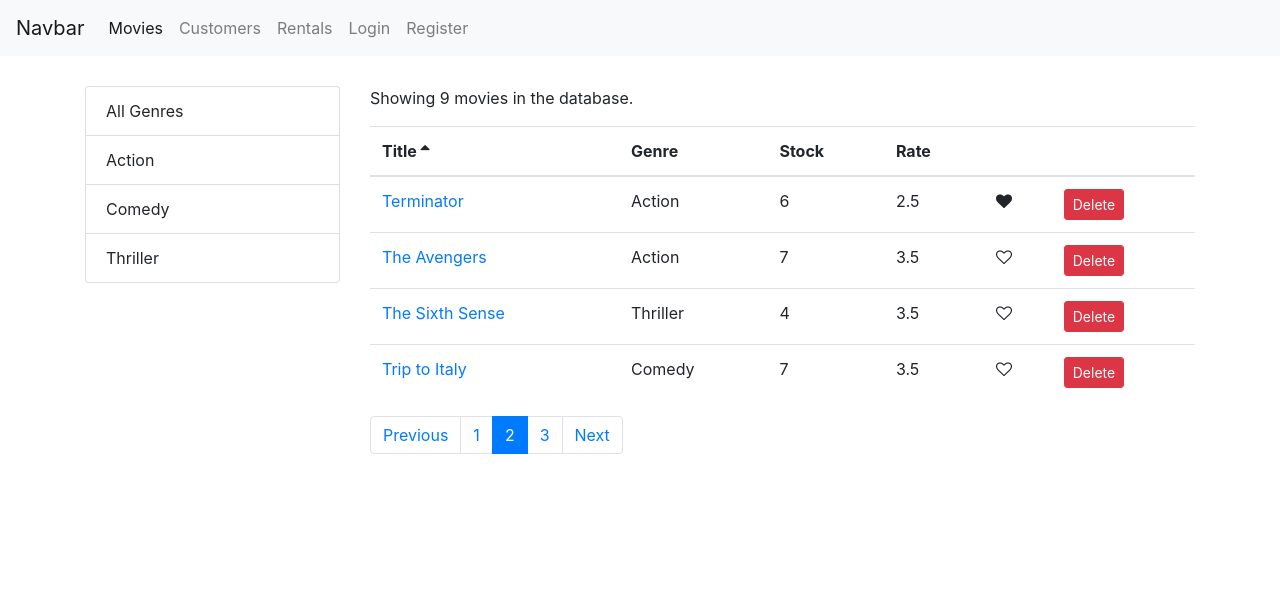
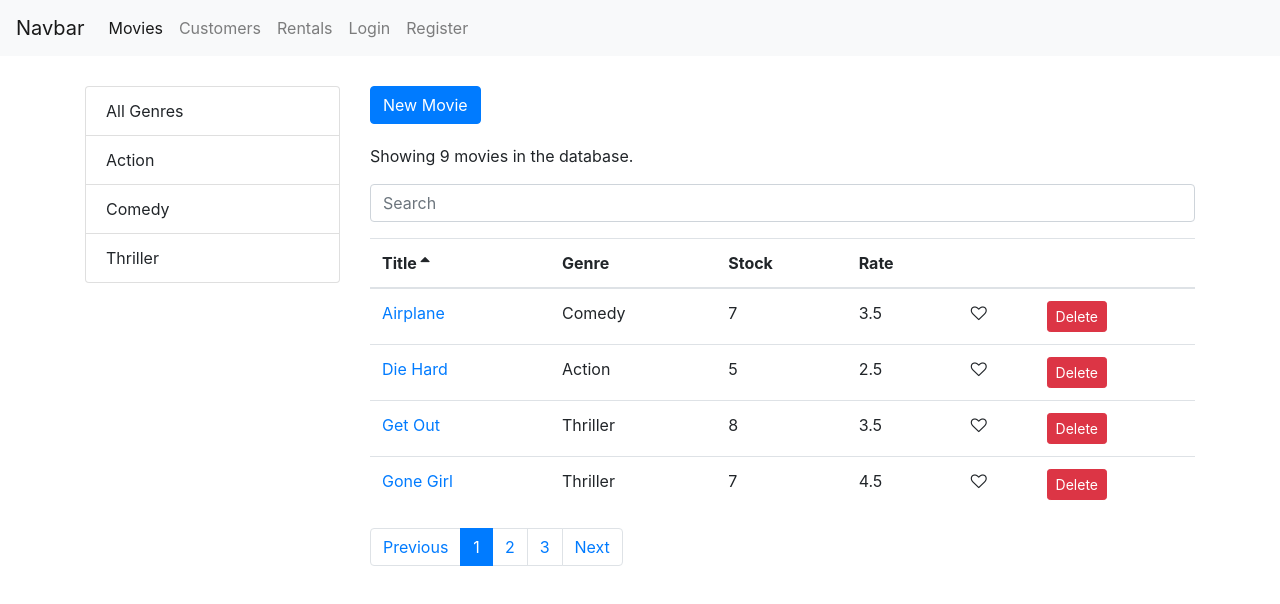
Before and after one commit to NekoFluff/CodeWithMosh_Vidly, a React (Create React App) app: page /movies in a window 1280 px wide. Shown: the top 604 px of the page. Built offline with nearby package versions, Linux system fonts and the light colour scheme.

Commit message:
Finished Forms section

```diff
--- a/src/components/common/form.jsx
+++ b/src/components/common/form.jsx
@@ -1,6 +1,7 @@
 import React, { Component } from "react";
 import Joi from "joi-browser";
 import Input from "./input";
+import Select from "./select";
 
 class Form extends Component {
   state = {
@@ -78,6 +79,21 @@ class Form extends Component {
       />
     );
   }
+
+  renderSelect(name, label, options) {
+    const { data, errors } = this.state;
+
+    return (
+      <Select
+        name={name}
+        value={data[name]}
+        label={label}
+        options={options}
+        onChange={this.handleChange}
+        error={errors[name]}
+      />
+    );
+  }
 }
 
 export default Form;
--- /dev/null
+++ b/src/components/common/select.jsx
@@ -0,0 +1,20 @@
+import React from "react";
+
+const Select = ({ name, label, options, error, ...rest }) => {
+  return (
+    <div className="form-group">
+      <label htmlFor={name}>{label}</label>
+      <select name={name} id={name} {...rest} className="form-control">
+        <option value="" />
+        {options.map(option => (
+          <option key={option._id} value={option._id}>
+            {option.name}
+          </option>
+        ))}
+      </select>
+      {error && <div className="alert alert-danger">{error}</div>}
+    </div>
+  );
+};
+
+export default Select;
--- a/src/components/movieForm.jsx
+++ b/src/components/movieForm.jsx
@@ -1,17 +1,84 @@
 import React from "react";
+import Joi from "joi-browser";
+import Form from "./common/form";
+import { getMovie, saveMovie } from "../services/fakeMovieService";
+import { getGenres } from "../services/fakeGenreService";
 
-const MovieForm = ({ match, history }) => {
-  return (
-    <div>
-      <h1>MovieForm - {match.params.id}</h1>
-      <button
-        className="btn btn-primary"
-        onClick={() => history.push("/movies")}
-      >
-        Save
-      </button>
-    </div>
-  );
-};
+class MovieForm extends Form {
+  state = {
+    data: {
+      title: "",
+      genreId: "",
+      numberInStock: "",
+      dailyRentalRate: ""
+    },
+    genres: [],
+    errors: {}
+  };
+
+  schema = {
+    _id: Joi.string(),
+    title: Joi.string()
+      .required()
+      .label("Title"),
+    genreId: Joi.string()
+      .required()
+      .label("Genre"),
+    numberInStock: Joi.number()
+      .required()
+      .min(0)
+      .max(100)
+      .label("Number in Stock"),
+    dailyRentalRate: Joi.number()
+      .required()
+      .min(0)
+      .max(10)
+      .label("Daily Rental Rate")
+  };
+
+  componentDidMount() {
+    const genres = getGenres();
+    this.setState({ genres });
+
+    const movieId = this.props.match.params.id;
+    if (movieId === "new") return;
+
+    const movie = getMovie(movieId);
+    if (!movie) return this.props.history.replace("/not-found");
+
+    this.setState({ data: this.mapToViewModel(movie) });
+  }
+
+  mapToViewModel(movie) {
+    return {
+      _id: movie._id,
+      title: movie.title,
+      genreId: movie.genre._id,
+      numberInStock: movie.numberInStock,
+      dailyRentalRate: movie.dailyRentalRate
+    };
+  }
+
+  doSubmit = () => {
+    saveMovie(this.state.data);
+
+    this.props.history.push("/movies");
+  };
+
+  render() {
+    return (
+      <div>
+        <h1>Login</h1>
+        <form onSubmit={this.handleSubmit}>
+          {this.renderInput("title", "Title")}
+          {this.renderSelect("genreId", "Genre", this.state.genres)}
+          {this.renderInput("numberInStock", "Number in Stock", "number")}
+          {this.renderInput("dailyRentalRate", "Rate")}
+          {this.renderButton("Save")}
+        </form>
+      </div>
+    );
+  }
+}
 
 export default MovieForm;
--- a/src/components/movies.jsx
+++ b/src/components/movies.jsx
@@ -6,12 +6,16 @@ import { paginate } from "../utils/paginate";
 import ListGroup from "./common/listGroup";
 import MoviesTable from "./moviesTable";
 import _ from "lodash";
+import { Link } from "react-router-dom";
+import SearchBox from "./searchBox";
 class Movies extends Component {
   state = {
     movies: [],
     genres: [],
+    currentPage: 1,
     pageSize: 4,
-    currentPage: 2,
+    searchQuery: "",
+    selectedGenre: null,
     sortColumn: { path: "title", order: "asc" }
   };
 
@@ -56,11 +60,15 @@ class Movies extends Component {
 
   handleGenreSelect = genre => {
     console.log(genre);
-    this.setState({ currentPage: 1, selectedGenre: genre });
+    this.setState({ currentPage: 1, selectedGenre: genre, searchQuery: "" });
   };
 
   handleSort = sortColumn => {
     this.setState({ sortColumn });
+  };
+
+  handleSearch = query => {
+    this.setState({ searchQuery: query, selectedGenre: null, currentPage: 1 });
   };
 
   getPagedData = () => {
@@ -69,13 +77,17 @@ class Movies extends Component {
       currentPage,
       sortColumn,
       selectedGenre,
+      searchQuery,
       movies: allMovies
     } = this.state;
 
-    const filtered =
-      selectedGenre && selectedGenre._id
-        ? allMovies.filter(m => m.genre._id === selectedGenre._id)
-        : allMovies;
+    let filtered = allMovies;
+    if (searchQuery)
+      filtered = allMovies.filter(m =>
+        m.title.toLowerCase().startsWith(searchQuery.toLowerCase())
+      );
+    else if (selectedGenre && selectedGenre._id)
+      filtered = allMovies.filter(m => m.genre._id === selectedGenre._id);
 
     const sorted = _.orderBy(filtered, [sortColumn.path], sortColumn.order);
     const movies = paginate(sorted, currentPage, pageSize);
@@ -85,7 +97,7 @@ class Movies extends Component {
 
   render() {
     const { length: count } = this.state.movies;
-    const { pageSize, currentPage, sortColumn } = this.state;
+    const { pageSize, currentPage, sortColumn, searchQuery } = this.state;
 
     if (count === 0) return <p>There are no movies in the database</p>;
 
@@ -101,8 +113,15 @@ class Movies extends Component {
           />
         </div>
         <div className="col">
+          <Link
+            to="/movies/new"
+            className="btn btn-primary"
+            style={{ marginBottom: 20 }}
+          >
+            New Movie
+          </Link>
           <p>Showing {totalCount} movies in the database.</p>
-
+          <SearchBox value={searchQuery} onChange={this.handleSearch} />
           <MoviesTable
             movies={movies}
             sortColumn={sortColumn}
--- /dev/null
+++ b/src/components/searchBox.jsx
@@ -0,0 +1,16 @@
+import React from "react";
+
+const SearchBox = ({ value, onChange }) => {
+  return (
+    <input
+      type="text"
+      name="query"
+      className="form-control my-3"
+      placeholder="Search"
+      value={value}
+      onChange={e => onChange(e.currentTarget.value)}
+    />
+  );
+};
+
+export default SearchBox;
--- a/src/services/fakeMovieService.js
+++ b/src/services/fakeMovieService.js
@@ -78,13 +78,13 @@ export function getMovie(id) {
 
 export function saveMovie(movie) {
   let movieInDb = movies.find(m => m._id === movie._id) || {};
-  movieInDb.name = movie.name;
+  movieInDb.title = movie.title;
   movieInDb.genre = genresAPI.genres.find(g => g._id === movie.genreId);
   movieInDb.numberInStock = movie.numberInStock;
   movieInDb.dailyRentalRate = movie.dailyRentalRate;
 
   if (!movieInDb._id) {
-    movieInDb._id = Date.now();
+    movieInDb._id = Date.now().toString();
     movies.push(movieInDb);
   }
 
```
